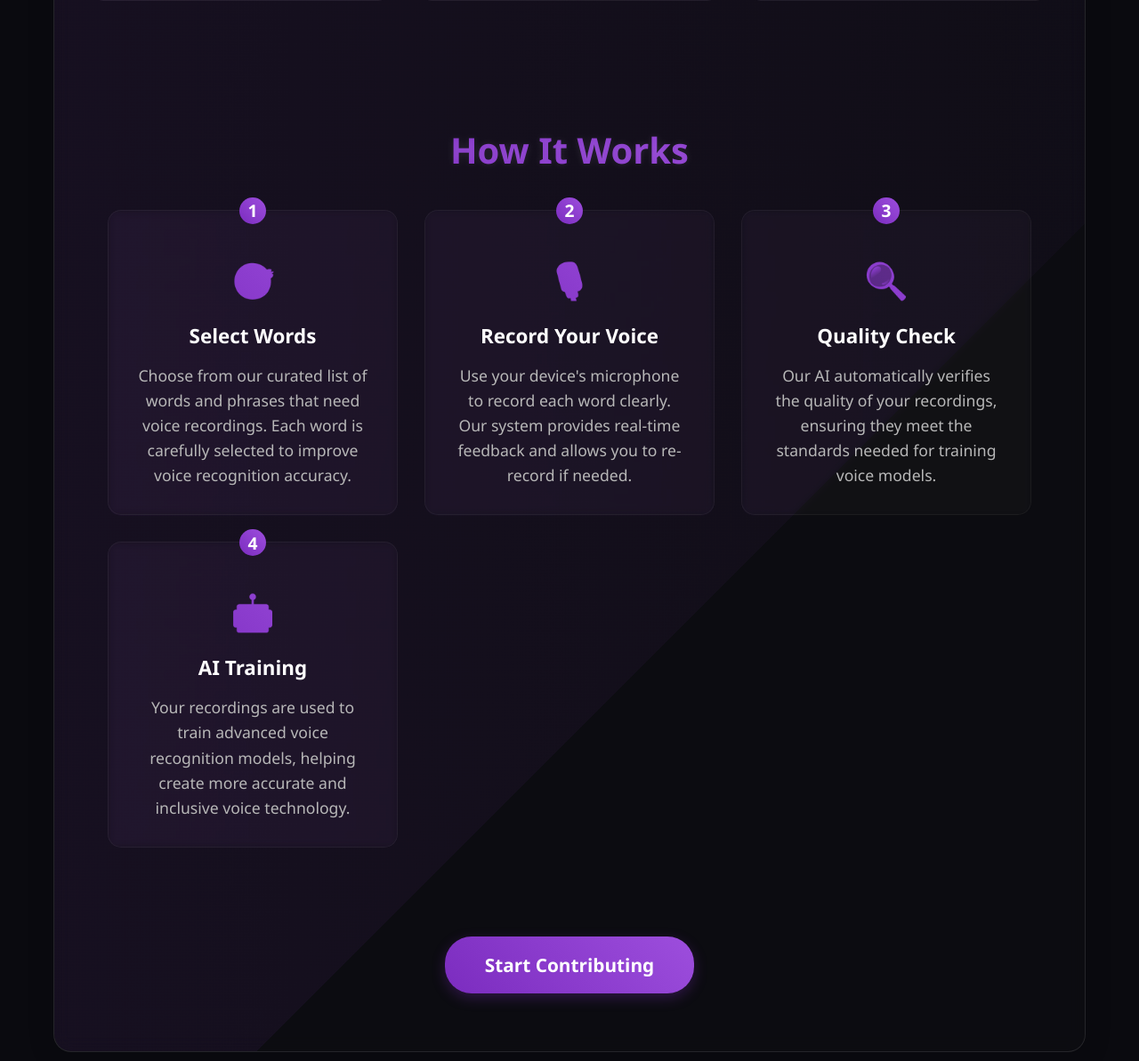
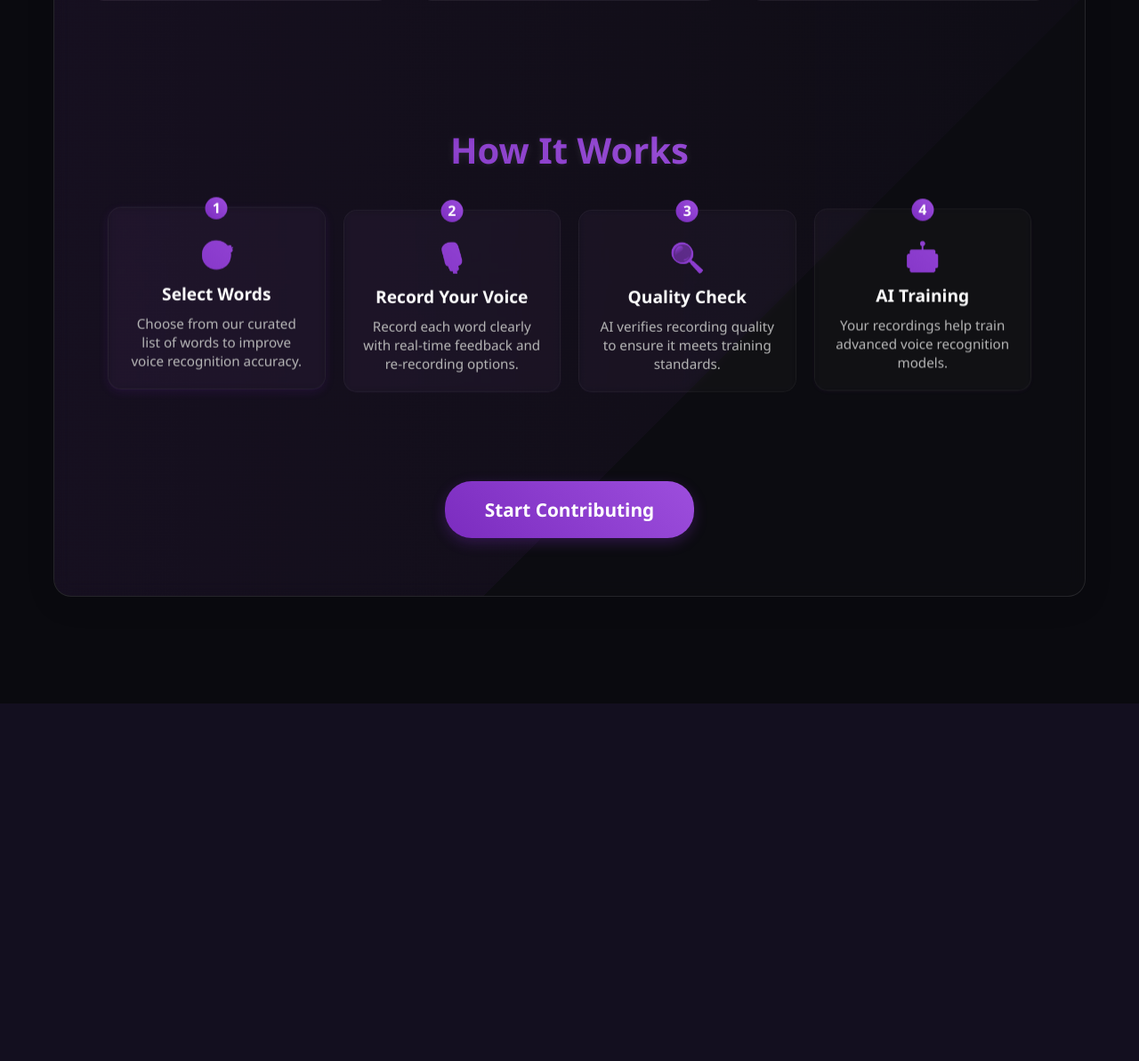
Before and after one commit to garvitolaniya/VoiceModel, a Flask app: page / in a window 1280 px wide. Shown: the part 982-2175 px from the top of the page at 89% size. After the commit the page ends 1773 px from the top, so only its background shows below. Run offline with Flask 3, Linux system fonts and the light colour scheme.

Commit message:
updations

```diff
--- a/templates/landing.html
+++ b/templates/landing.html
@@ -306,8 +306,8 @@
 
         .steps-container {
             display: grid;
-            grid-template-columns: repeat(auto-fit, minmax(250px, 1fr));
-            gap: 30px;
+            grid-template-columns: repeat(4, 1fr);
+            gap: 20px;
             margin-top: 40px;
         }
 
@@ -315,25 +315,42 @@
             background: rgba(42, 42, 42, 0.1);
             backdrop-filter: blur(5px);
             border-radius: 15px;
-            padding: 30px;
+            padding: 20px;
             text-align: center;
             position: relative;
             border: 1px solid rgba(255, 255, 255, 0.05);
             transition: all 0.3s ease;
+            min-height: 200px;
+            display: flex;
+            flex-direction: column;
+            justify-content: center;
+            animation: cardPulse 3s infinite;
+        }
+
+        .step-card:nth-child(1) { animation-delay: 0s; }
+        .step-card:nth-child(2) { animation-delay: 0.5s; }
+        .step-card:nth-child(3) { animation-delay: 1s; }
+        .step-card:nth-child(4) { animation-delay: 1.5s; }
+
+        @keyframes cardPulse {
+            0% { transform: translateY(0); box-shadow: 0 0 0 rgba(123, 44, 191, 0); }
+            50% { transform: translateY(-5px); box-shadow: 0 5px 15px rgba(123, 44, 191, 0.2); }
+            100% { transform: translateY(0); box-shadow: 0 0 0 rgba(123, 44, 191, 0); }
         }
 
         .step-card:hover {
             transform: translateY(-5px);
             box-shadow: 0 5px 15px rgba(0, 0, 0, 0.2);
+            animation: none;
         }
 
         .step-number {
             position: absolute;
-            top: -15px;
+            top: -12px;
             left: 50%;
             transform: translateX(-50%);
-            width: 30px;
-            height: 30px;
+            width: 25px;
+            height: 25px;
             background: linear-gradient(45deg, var(--gradient-start), var(--gradient-end));
             border-radius: 50%;
             display: flex;
@@ -341,51 +358,37 @@
             justify-content: center;
             font-weight: bold;
             color: var(--text);
-            font-size: 1.2em;
+            font-size: 1em;
         }
 
         .step-icon {
-            font-size: 2.5em;
-            margin: 20px 0;
+            font-size: 2em;
+            margin: 10px 0;
             background: linear-gradient(45deg, var(--gradient-start), var(--gradient-end));
             -webkit-background-clip: text;
             -webkit-text-fill-color: transparent;
         }
 
         .step-title {
-            font-size: 1.4em;
-            margin-bottom: 15px;
+            font-size: 1.2em;
+            margin-bottom: 10px;
             color: var(--text);
             font-weight: bold;
         }
 
         .step-description {
             color: var(--text-light);
-            line-height: 1.6;
-            font-size: 1.1em;
+            line-height: 1.4;
+            font-size: 0.95em;
+        }
+
+        @media (max-width: 1200px) {
+            .steps-container {
+                grid-template-columns: repeat(2, 1fr);
+            }
         }
 
         @media (max-width: 768px) {
-            .container {
-                padding: 10px;
-            }
-
-            .glass-card {
-                padding: 20px;
-            }
-
-            h1 {
-                font-size: 2.5em;
-            }
-
-            h2 {
-                font-size: 1.4em;
-            }
-
-            .features {
-                grid-template-columns: 1fr;
-            }
-
             .steps-container {
                 grid-template-columns: 1fr;
             }
@@ -430,7 +433,7 @@
                 </div>
 
                 <div class="feature-card">
-                    <div class="feature-icon">📊</div>
+                    <div class="feature-icon">📈</div>
                     <h3 class="feature-title">Progress Tracking</h3>
                     <p class="feature-description">
                         Watch your impact grow with detailed statistics and visual progress tracking.
@@ -456,8 +459,7 @@
                         <div class="step-icon">🎯</div>
                         <h3 class="step-title">Select Words</h3>
                         <p class="step-description">
-                            Choose from our curated list of words and phrases that need voice recordings.
-                            Each word is carefully selected to improve voice recognition accuracy.
+                            Choose from our curated list of words to improve voice recognition accuracy.
                         </p>
                     </div>
 
@@ -466,8 +468,7 @@
                         <div class="step-icon">🎙️</div>
                         <h3 class="step-title">Record Your Voice</h3>
                         <p class="step-description">
-                            Use your device's microphone to record each word clearly. Our system provides
-                            real-time feedback and allows you to re-record if needed.
+                            Record each word clearly with real-time feedback and re-recording options.
                         </p>
                     </div>
 
@@ -476,8 +477,7 @@
                         <div class="step-icon">🔍</div>
                         <h3 class="step-title">Quality Check</h3>
                         <p class="step-description">
-                            Our AI automatically verifies the quality of your recordings, ensuring they
-                            meet the standards needed for training voice models.
+                            AI verifies recording quality to ensure it meets training standards.
                         </p>
                     </div>
 
@@ -486,8 +486,7 @@
                         <div class="step-icon">🤖</div>
                         <h3 class="step-title">AI Training</h3>
                         <p class="step-description">
-                            Your recordings are used to train advanced voice recognition models, helping
-                            create more accurate and inclusive voice technology.
+                            Your recordings help train advanced voice recognition models.
                         </p>
                     </div>
                 </div>
```
